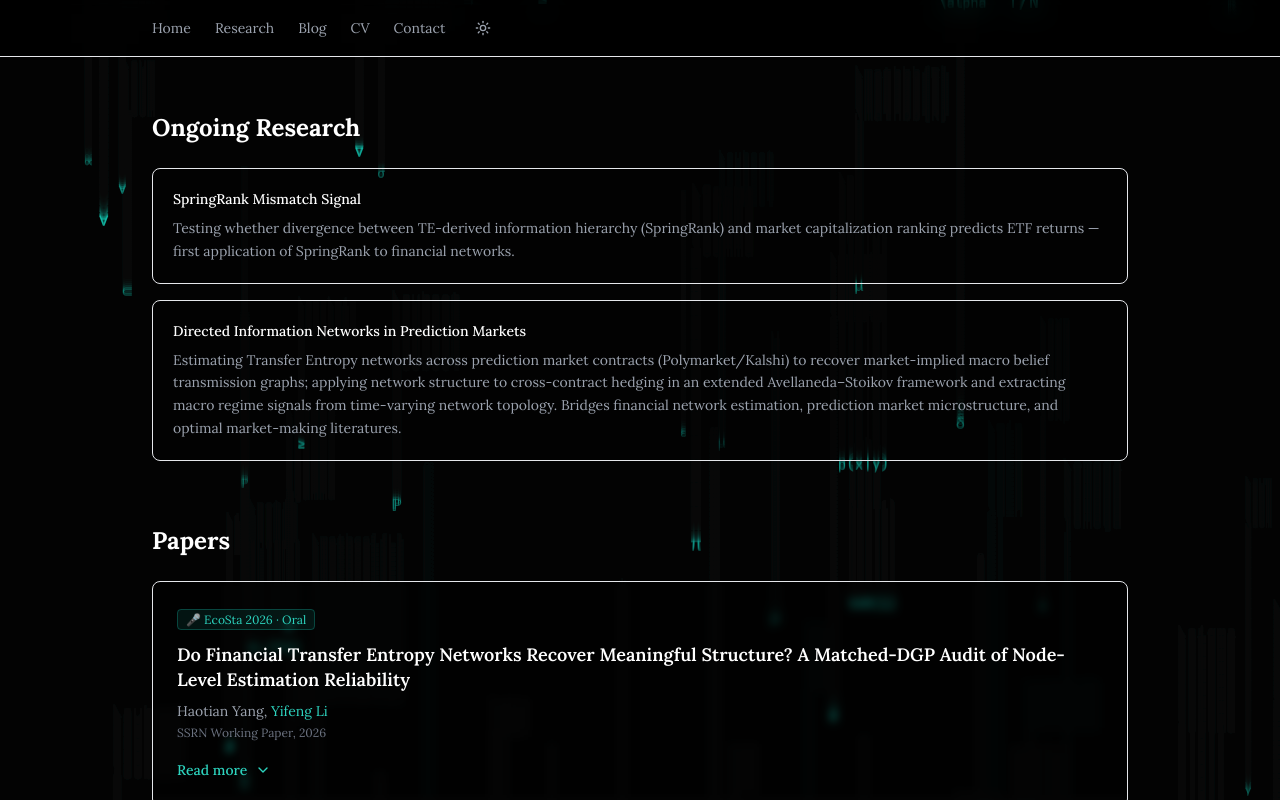
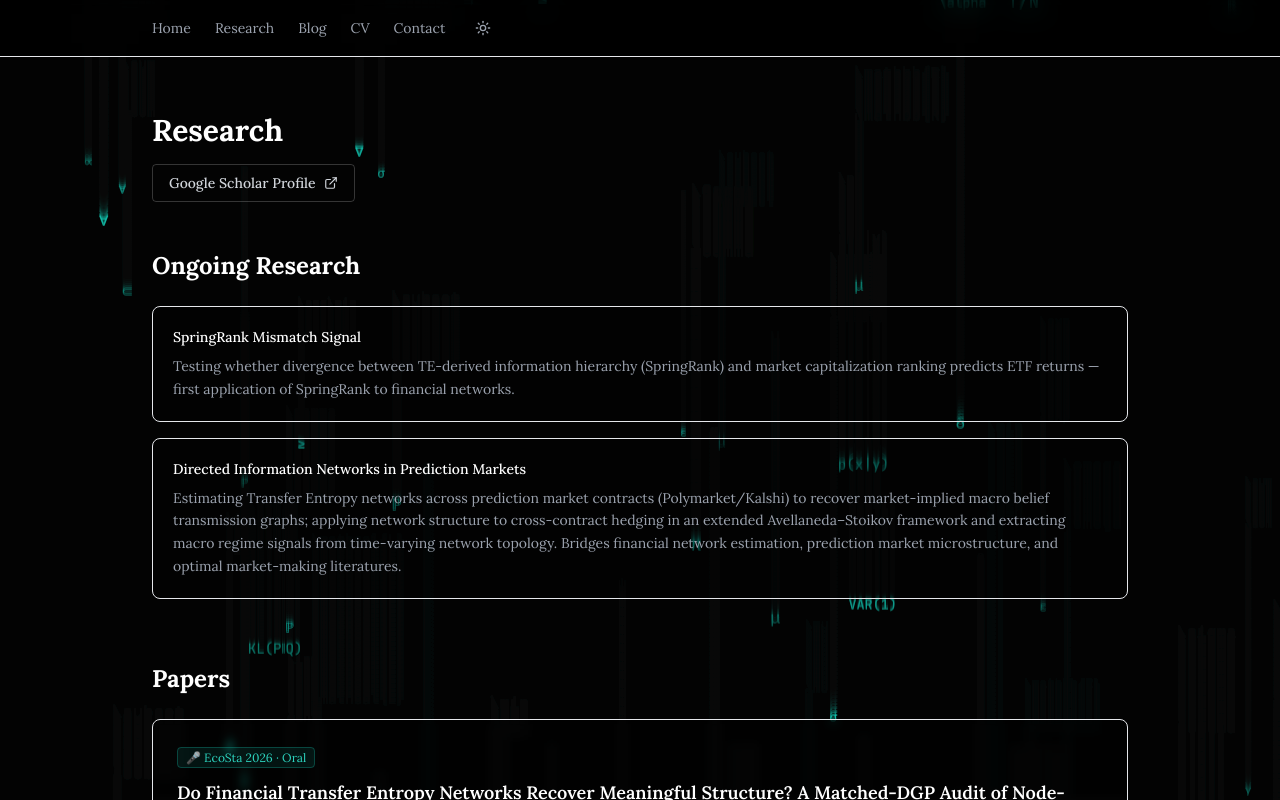
Before and after one commit to soray42/soray42.github.io, a Next.js app: page /research in a window 1280 px wide. Shown: the top 800 px of the page. Built offline with nearby package versions, Linux system fonts and the light colour scheme.

Commit message:
Add Google Scholar links to homepage, research, and contact pages

```diff
--- a/app/contact/page.tsx
+++ b/app/contact/page.tsx
@@ -12,6 +12,21 @@ export default function ContactPage() {
         </p>
 
         <div className="grid sm:grid-cols-2 lg:grid-cols-3 gap-4">
+          <a
+            href="https://scholar.google.com/citations?user=PlSIkoAAAAAJ&hl=en"
+            target="_blank"
+            rel="noopener noreferrer"
+            className="group flex items-center gap-3 p-4 border border-white/8 rounded-lg bg-black/30 hover:border-white/20 hover:bg-black/50 transition-all duration-200"
+          >
+            <svg className="w-5 h-5 text-gray-500 group-hover:text-teal-400 transition-colors" viewBox="0 0 24 24" fill="currentColor">
+              <path d="M12 24a7 7 0 1 1 0-14 7 7 0 0 1 0 14zm0-24L0 9.5l4.838 3.94A8 8 0 0 1 12 9a8 8 0 0 1 7.162 4.44L24 9.5z"/>
+            </svg>
+            <div>
+              <p className="text-white text-sm font-medium">Google Scholar</p>
+              <p className="text-gray-600 text-xs">Publications</p>
+            </div>
+          </a>
+
           <a
             href="https://github.com/soray42"
             target="_blank"
--- a/app/page.tsx
+++ b/app/page.tsx
@@ -89,6 +89,15 @@ export default function Home() {
               >
                 Research
                 <ArrowRight className="w-4 h-4" />
+              </Link>
+              <Link
+                href="https://scholar.google.com/citations?user=PlSIkoAAAAAJ&hl=en"
+                target="_blank"
+                rel="noopener noreferrer"
+                className="inline-flex items-center gap-2 px-4 py-2 border border-white/20 text-gray-300 text-sm font-medium rounded hover:border-white/40 hover:text-white transition-colors"
+              >
+                Google Scholar
+                <ExternalLink className="w-3.5 h-3.5" />
               </Link>
               <Link
                 href="https://www.linkedin.com/in/haotian-yang-b7a47b301/"
--- a/app/research/page.tsx
+++ b/app/research/page.tsx
@@ -53,6 +53,20 @@ export default function ResearchPage() {
       <MathRain />
 
       <div className="relative z-10 max-w-5xl mx-auto px-6 pt-28 pb-24">
+        {/* Header with Google Scholar link */}
+        <div className="mb-12">
+          <h1 className="font-display text-3xl font-bold text-white mb-4">Research</h1>
+          <a
+            href="https://scholar.google.com/citations?user=PlSIkoAAAAAJ&hl=en"
+            target="_blank"
+            rel="noopener noreferrer"
+            className="inline-flex items-center gap-2 px-4 py-2 border border-white/20 text-gray-300 text-sm font-medium rounded hover:border-white/40 hover:text-white transition-colors"
+          >
+            Google Scholar Profile
+            <ExternalLink className="w-3.5 h-3.5" />
+          </a>
+        </div>
+
         {/* Ongoing Research Section */}
         <section className="mb-16">
           <h2 className="font-display text-2xl font-bold text-white mb-6">Ongoing Research</h2>
```
Also changed, not shown: 1 other file (tests, documents, lock files or other folders).
